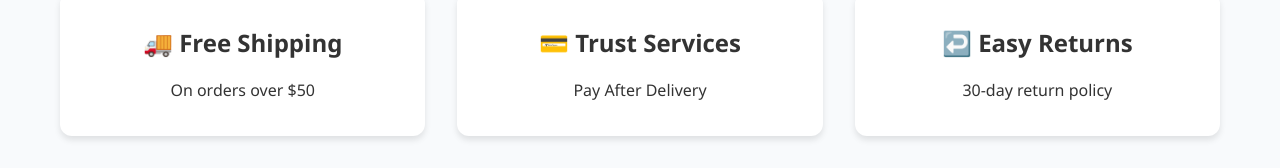
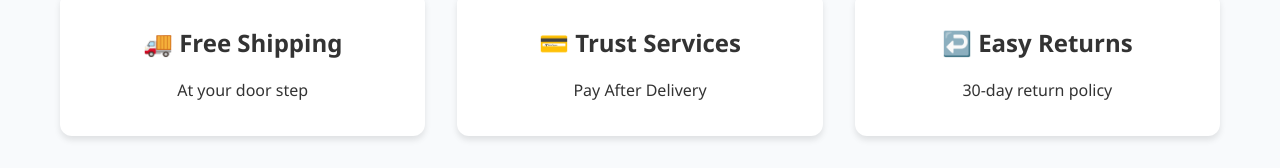
Before and after one commit to Lomu-otieno/Benjamins-shop, a React (Vite) app in the folder benjamins-shop-frontend/: page / in a window 1280 px wide. Shown: the part 561-729 px from the top of the page. Built offline with nearby package versions, Linux system fonts and the light colour scheme; no server answers; what @googlemaps/react-wrapper would draw is missing.

Commit message:
delivery update info

```diff
--- a/benjamins-shop-frontend/src/pages/Home.jsx
+++ b/benjamins-shop-frontend/src/pages/Home.jsx
@@ -125,7 +125,7 @@ const Home = () => {
           <div className="features-grid">
             <div className="feature">
               <h3>🚚 Free Shipping</h3>
-              <p>On orders over $50</p>
+              <p>At your door step</p>
             </div>
             <div className="feature">
               <h3>💳 Trust Services</h3>
```
